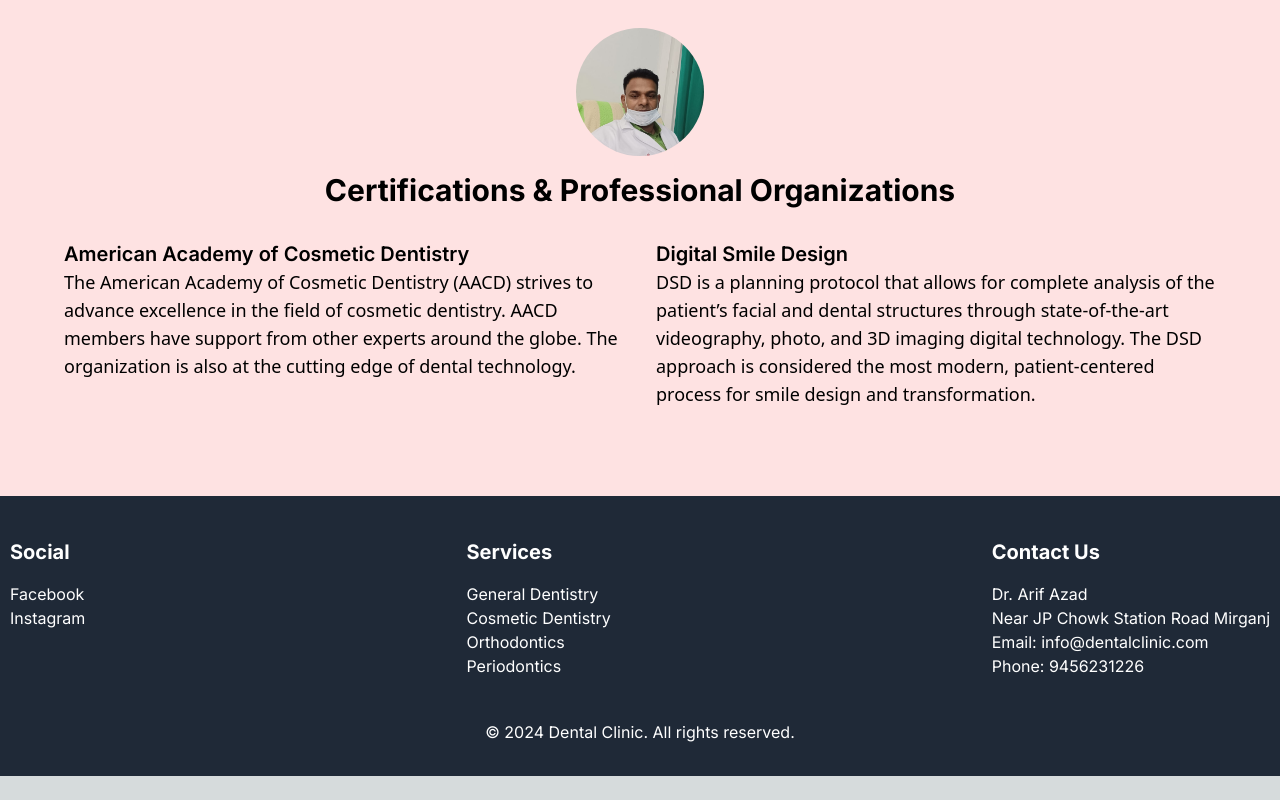
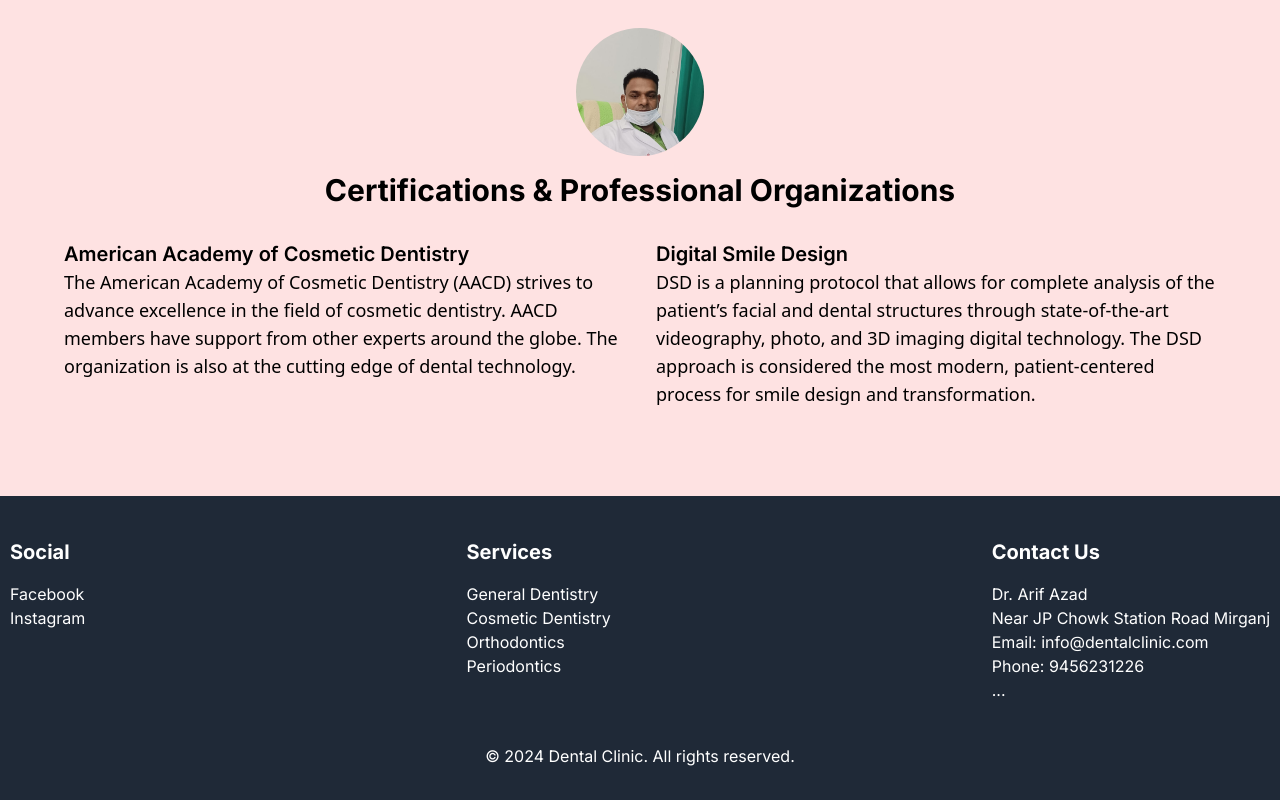
Before and after one commit to masum786786/dental, a Next.js app: page /links/about in a window 1280 px wide. Shown: the part 1320-2120 px from the top of the page. Before the commit the page ends 2096 px from the top, so only its background shows below. Built offline with nearby package versions, Linux system fonts and the light colour scheme.

Commit message:
Initial commit

```diff
--- a/src/app/components/Footer.js
+++ b/src/app/components/Footer.js
@@ -26,6 +26,7 @@ const Footer = () => {
             <p>Near JP Chowk Station Road Mirganj</p>
             <p>Email: info@dentalclinic.com</p>
             <p>Phone: 9456231226</p>
+            <p> ...</p>
           </div>
         </div>
         <div className="text-center mt-8">
```
